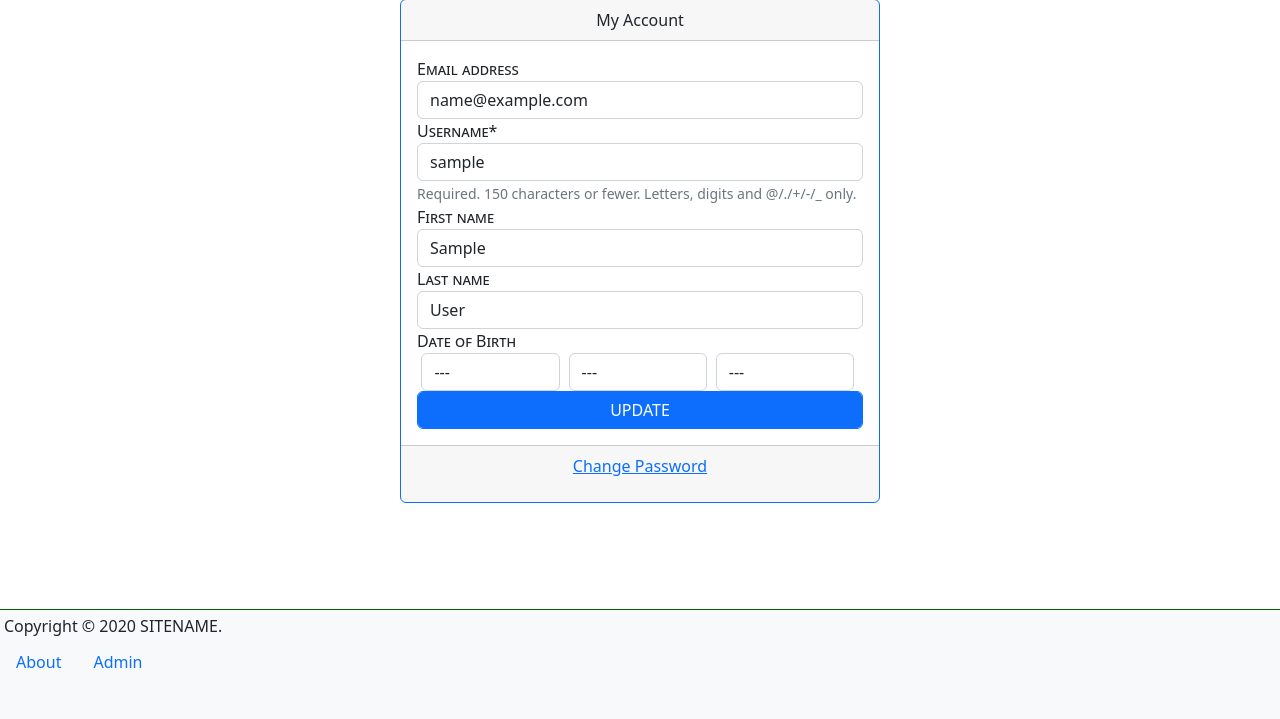
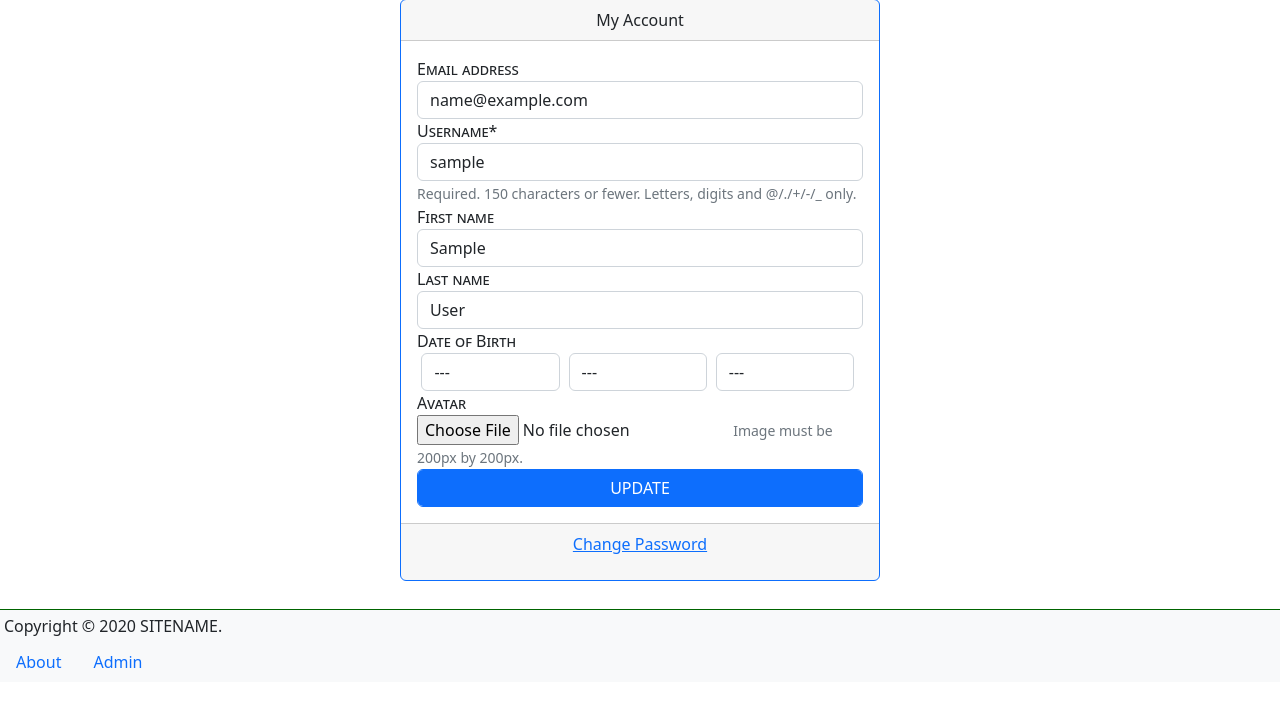
Before and after one commit to andres777-stack/phrases, a Django app: page /account/my-account/ in a window 1280 px wide. Shown: the part 118-837 px from the top of the page. Before the commit the page ends 786 px from the top, so only its background shows below. Run offline with Django 4.2, Linux system fonts and the light colour scheme; the visitor is signed in with stand-in values (Sample User, id 1); some libraries are stand-ins or nearby versions.

Commit message:
adding avatar to customuser

```diff
--- a/templates/account/my_account.html
+++ b/templates/account/my_account.html
@@ -7,7 +7,7 @@
 <div class="card border-primary m-auto mb-3" style="max-width: 30rem">
   <div class="card-header text-center">My Account</div>
   <div class="card-body">
-    <form method="post" class="m-auto">
+    <form method="post" class="m-auto" novalidate enctype="multipart/form-data">
       {% csrf_token %}
       {{ form|crispy }}
       <button class="form-control btn btn-primary">UPDATE</button>
--- a/users/forms.py
+++ b/users/forms.py
@@ -19,7 +19,7 @@
 
     class Meta:
         model = get_user_model()
-        fields = ('email', 'username', 'first_name', 'last_name', 'dob')
+        fields = ('email', 'username', 'first_name', 'last_name', 'dob', 'avatar')
         widgets = {
             'dob': forms.SelectDateWidget(
                 attrs={'style': 'width: 31%; display: inline-block; margin: 0 1%'},
--- a/users/models.py
+++ b/users/models.py
@@ -1,9 +1,17 @@
 from django.contrib.auth.models import AbstractUser
 from django.db import models
 from django.urls import reverse
+from django.core.exceptions import ValidationError
+from django.core.files.images import get_image_dimensions
+
+def validate_avatar(value):
+    w, h = get_image_dimensions(value)
+    if w > 200 or h > 200:
+        raise ValidationError('Avatar must be no bigger than 200x200 pixels')
 
 class CustomUser(AbstractUser):
     dob = models.DateField(verbose_name='Date of Birth', null=True, blank=True)
+    avatar = models.ImageField(upload_to='avatar', blank=True, help_text='Image must be 200px by 200px.', validators=[validate_avatar])
 
     def get_absolute_url(self):
         return reverse('my-account')
```
Also changed, not shown: jobs/migrations/0003_alter_applicant_resume.py (added), media/avatar/profile-pic-200x200.png (added), users/migrations/0003_customuser_avatar.py (added).
